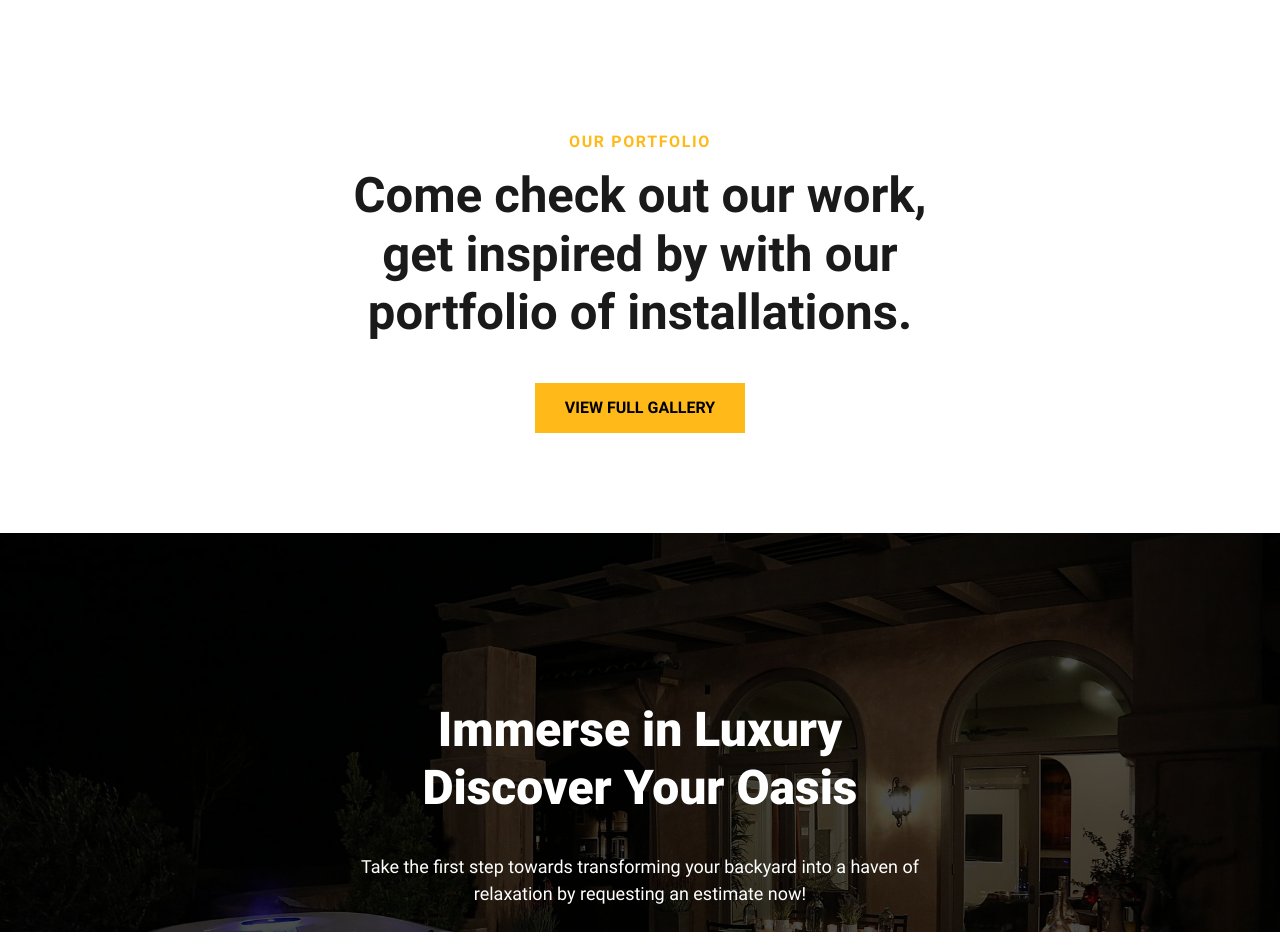
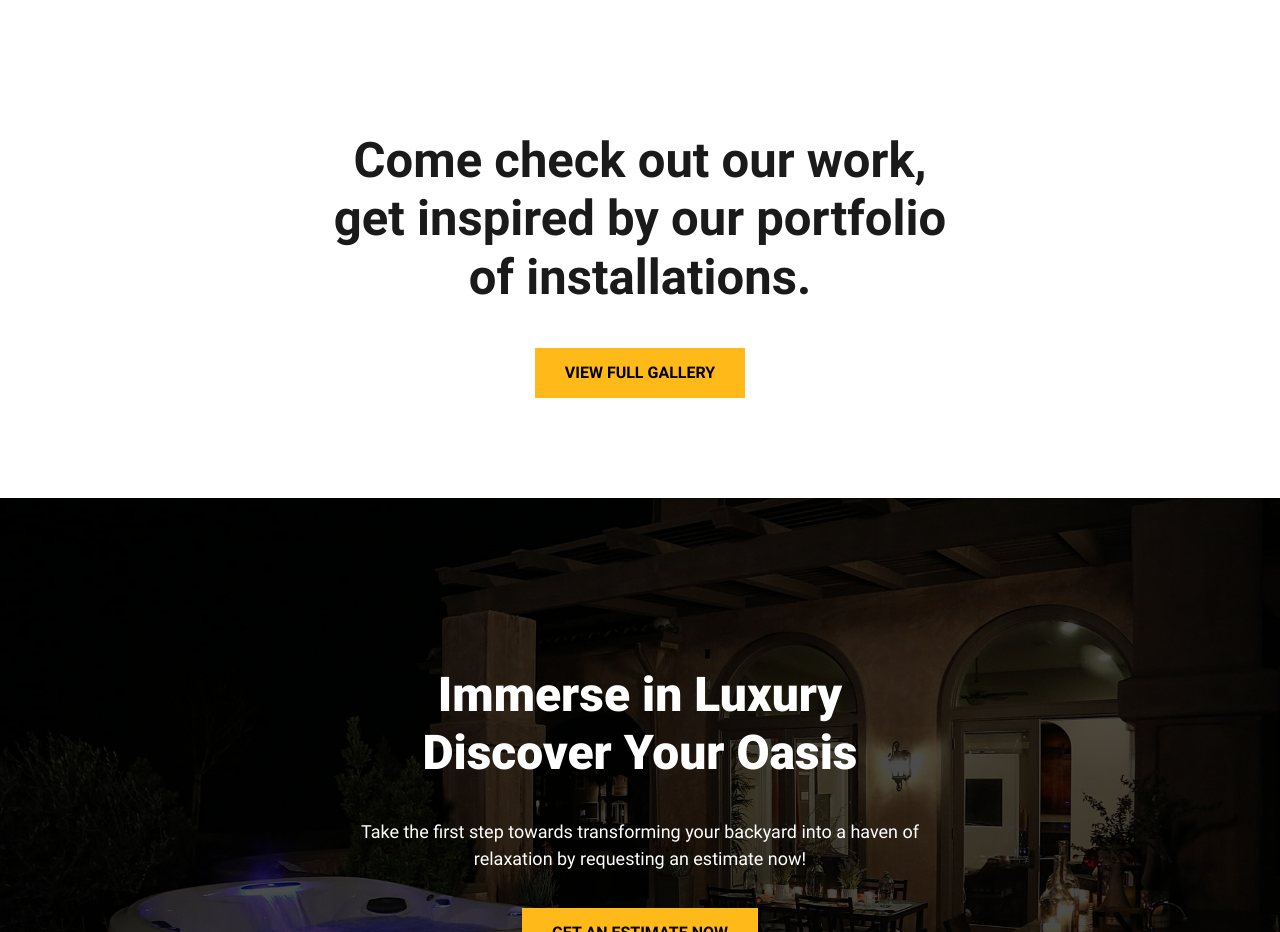
Before and after one commit to kitfoxen/SloSpas-main, an Eleventy site: page src/index.html in a window 1280 px wide. Shown: the part 3420-4352 px from the top of the page. Built offline with nearby package versions, Linux system fonts and the light colour scheme; Eleventy itself is replaced by a stand-in of ours; files that its build step writes are made by us from their sources.

Commit message:
and this

```diff
--- a/src/index.html
+++ b/src/index.html
@@ -196,8 +196,7 @@ block
 
 <section id="gallery">
     <div class="cs-container">
-        <span class="cs-topper">Our Portfolio</span>
-        <h2 class="cs-title">Come check out our work, get inspired by with our portfolio of installations.</h2>
+        <h2 class="cs-title">Come check out our work, get inspired by our portfolio of installations.</h2>
         <a href="/projects" class="button-solid">View Full Gallery</a>
     </div>
 </section>
@@ -217,7 +216,7 @@ block
     <picture>
         <source media="(max-width: 600px)" srcset="assets/images/cabinets2-m.webp">
         <source media="(min-width: 601px)" srcset="assets/images/cabinets2.jpg">
-        <img aria-hidden="true" loading="lazy" decoding="async" src="assets/images/cabinets2.jpg" alt="Spa scene" width="1920" height="1280">
+        <img aria-hidden="true" loading="lazy" decoding="async" src="assets/images/cabinets2.jpg" alt="Spa scene call to action" width="1920" height="1280">
         </picture>
 </section>
 
```
